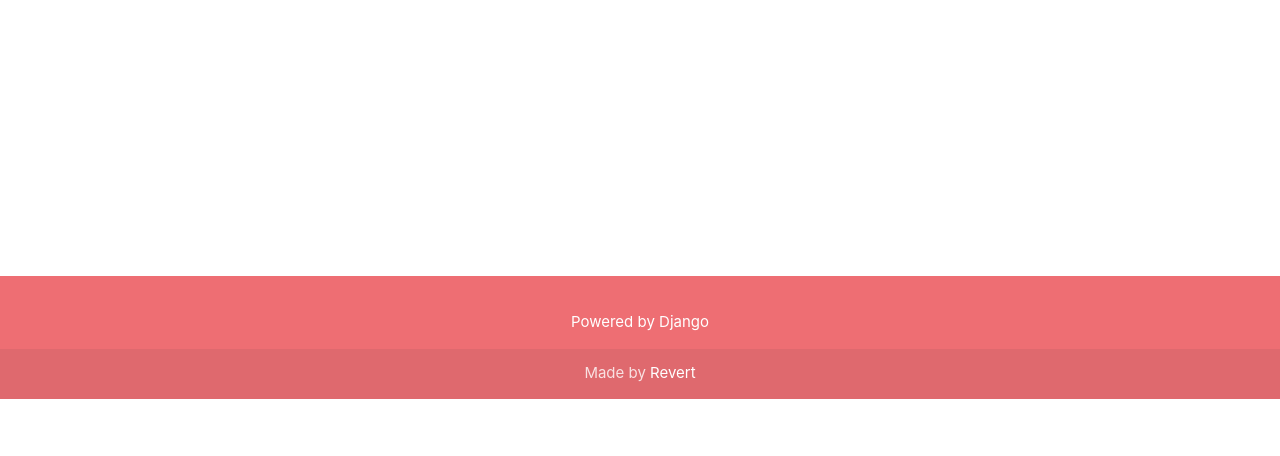
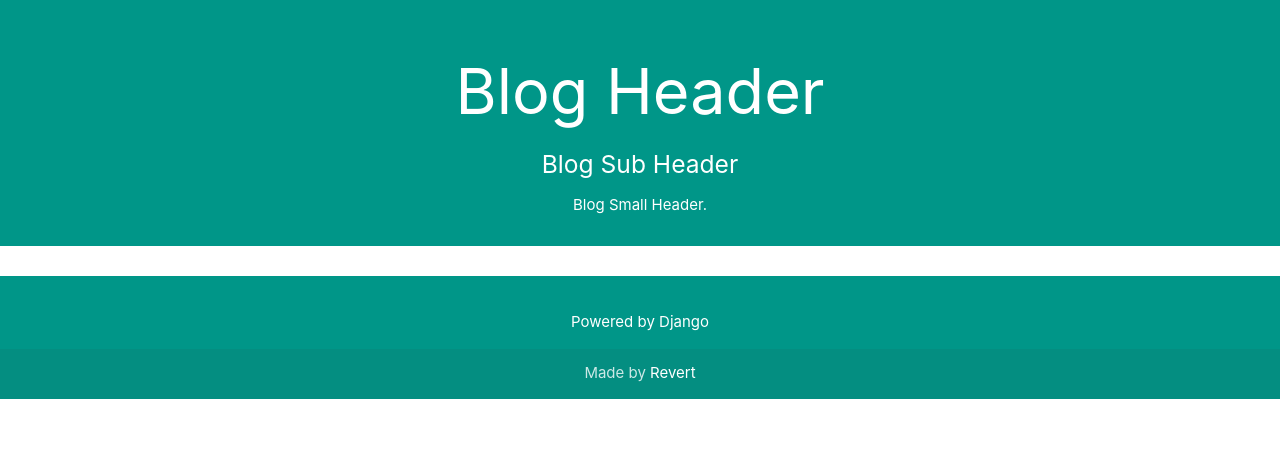
Before and after one commit to riwert/dsilent, a Django app: template posts/templates/posts/layout.html in a window 1280 px wide. Shown: the top 456 px of the page. Run offline with Django 3.2, Linux system fonts and the light colour scheme; the template is opened without the code that fills it, so the values that code supplies are empty.

Commit message:
add global template settings from db

```diff
--- a/dsilent/settings.py
+++ b/dsilent/settings.py
@@ -64,7 +64,7 @@ TEMPLATES = [
                 'django.template.context_processors.request',
                 'django.contrib.auth.context_processors.auth',
                 'django.contrib.messages.context_processors.messages',
-                'posts.context_processors.colors',
+                'posts.context_processors.settings',
             ],
         },
     },
--- a/posts/admin.py
+++ b/posts/admin.py
@@ -1,7 +1,8 @@
 from django.contrib import admin
-from .models import Post, PostAdmin, Category, CategoryAdmin, Tag
+from .models import Post, PostAdmin, Category, CategoryAdmin, Tag, Setting
 
 # Register your models here.
 admin.site.register(Post, PostAdmin)
 admin.site.register(Category, CategoryAdmin)
 admin.site.register(Tag)
+admin.site.register(Setting)
--- a/posts/templates/posts/_pagination.html
+++ b/posts/templates/posts/_pagination.html
@@ -7,7 +7,7 @@
             <a href="?page={% if posts.has_previous %}{{ posts.previous_page_number }}{% endif %}"><i class="material-icons">chevron_left</i></a>
         </li>
         {% for page in posts.paginator.page_range %}
-            <li class="waves-effect{% if page == posts.number %} active {{ primary_color }}{% endif %}"><a href="?page={{ page }}">{{ page }}</a></li>
+            <li class="waves-effect{% if page == posts.number %} active {{ setting.primary_color|default:'teal' }}{% endif %}"><a href="?page={{ page }}">{{ page }}</a></li>
         {% endfor %}
         <li class="waves-effect{% if not posts.has_next %} disabled{% endif %}">
             <a href="?page={% if posts.has_next %}{{ posts.next_page_number }}{% endif %}"><i class="material-icons">chevron_right</i></a>
--- a/posts/templates/posts/index.html
+++ b/posts/templates/posts/index.html
@@ -15,7 +15,7 @@
                         <p>{{ post.body|truncatewords:10 }}</p>
                     </div>
                     <div class="card-action">
-                        <a class="link btn waves-effect {{ primary_color }}" href="/{{ post.slug }}" title="Read more">read more</a>
+                        <a class="link btn waves-effect {{ setting.primary_color|default:'teal' }}" href="/{{ post.slug }}" title="Read more">read more</a>
                     </div>
                 </article>
             {% endfor %}
--- a/posts/templates/posts/layout.html
+++ b/posts/templates/posts/layout.html
@@ -6,17 +6,17 @@
     <meta http-equiv="X-UA-Compatible" content="ie=edge">
     <link rel="stylesheet" href="https://cdnjs.cloudflare.com/ajax/libs/materialize/1.0.0-beta/css/materialize.min.css">
     <link href="https://fonts.googleapis.com/icon?family=Material+Icons" rel="stylesheet">
-    <title>Dsilent - Django Sample Project</title>
+    <title>{{ setting.site_title|default:'Blog Title' }}</title>
 </head>
 <body>
-    <header class="section center-align {{ primary_color }} white-text">
+    <header class="section center-align {{ setting.primary_color|default:'teal' }} white-text">
         <h1>
-            <a class="white-text" href="/" title="Dsilent">
-                Dsilent
+            <a class="white-text" href="/" title="{{ setting.site_header|escape|default:'Blog Header' }}">
+                {{ setting.site_header|default:'Blog Header' }}
             </a>
         </h1>
-        <h5>Django Blog System</h5>
-        <p>Because the D is silent.</p>
+        <h5>{{ setting.site_sub_header|default:'Blog Sub Header' }}</h5>
+        <p>{{ setting.site_small_header|default:'Blog Small Header.' }}</p>
     </header>
 
     <section id="content" class="section">
@@ -24,9 +24,9 @@
         {% endblock %}
     </section>
 
-    <footer class="page-footer {{ primary_color }} center-align">
+    <footer class="page-footer {{ setting.primary_color|default:'teal' }} center-align">
         <div class="fixed-action-btn">
-            <a class="btn-floating btn-large waves-effect waves-light {{ primary_color }}" href="/admin" title="Admin Panel">
+            <a class="btn-floating btn-large waves-effect waves-light {{ setting.primary_color|default:'teal' }}" href="/admin" title="Admin Panel">
                 <i class="material-icons">mode_edit</i>
             </a>
         </div>
```
Also changed, not shown: posts/context_processors.py (+13 -0 lines), posts/models.py (+11 -0 lines), posts/migrations/0009_setting.py (added).
